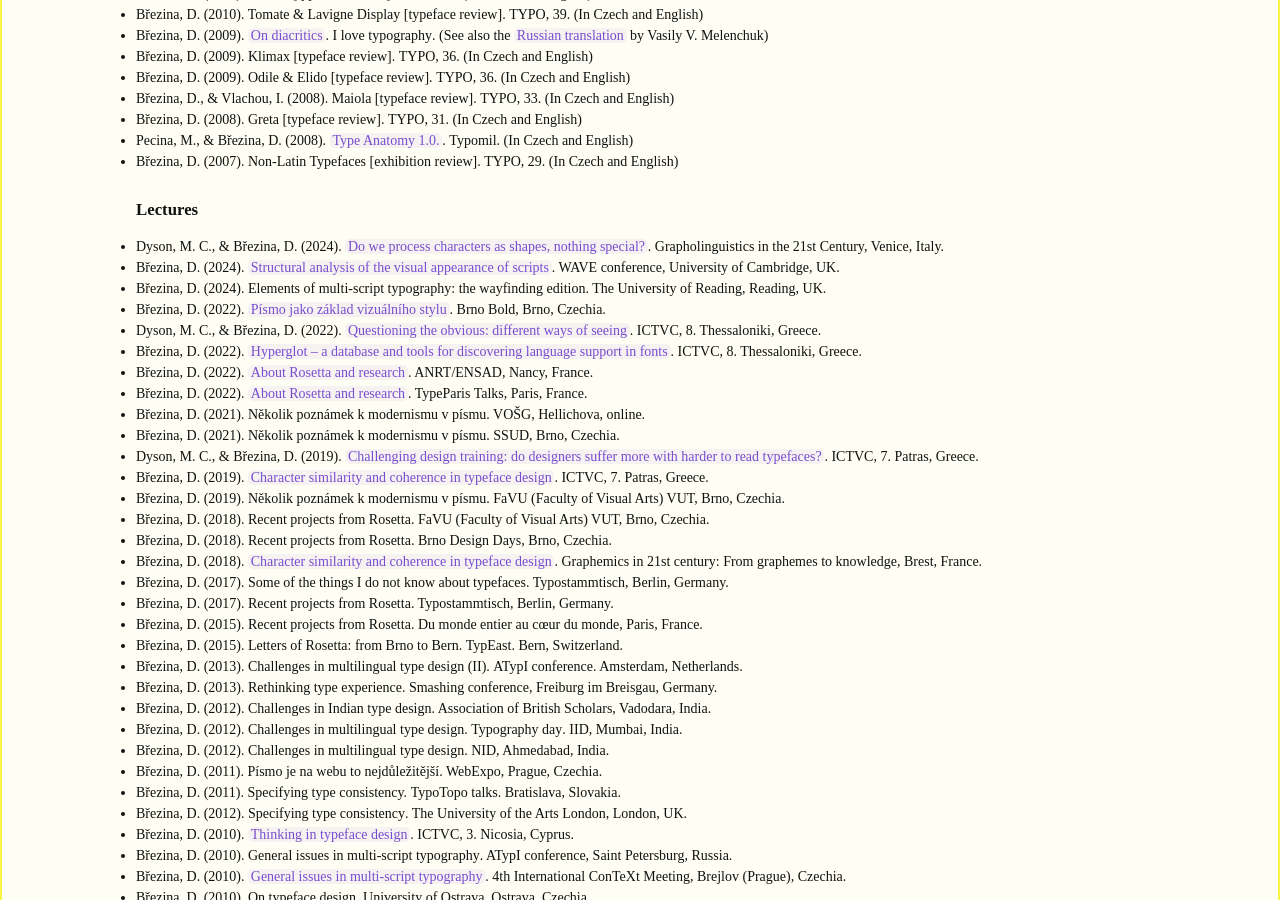
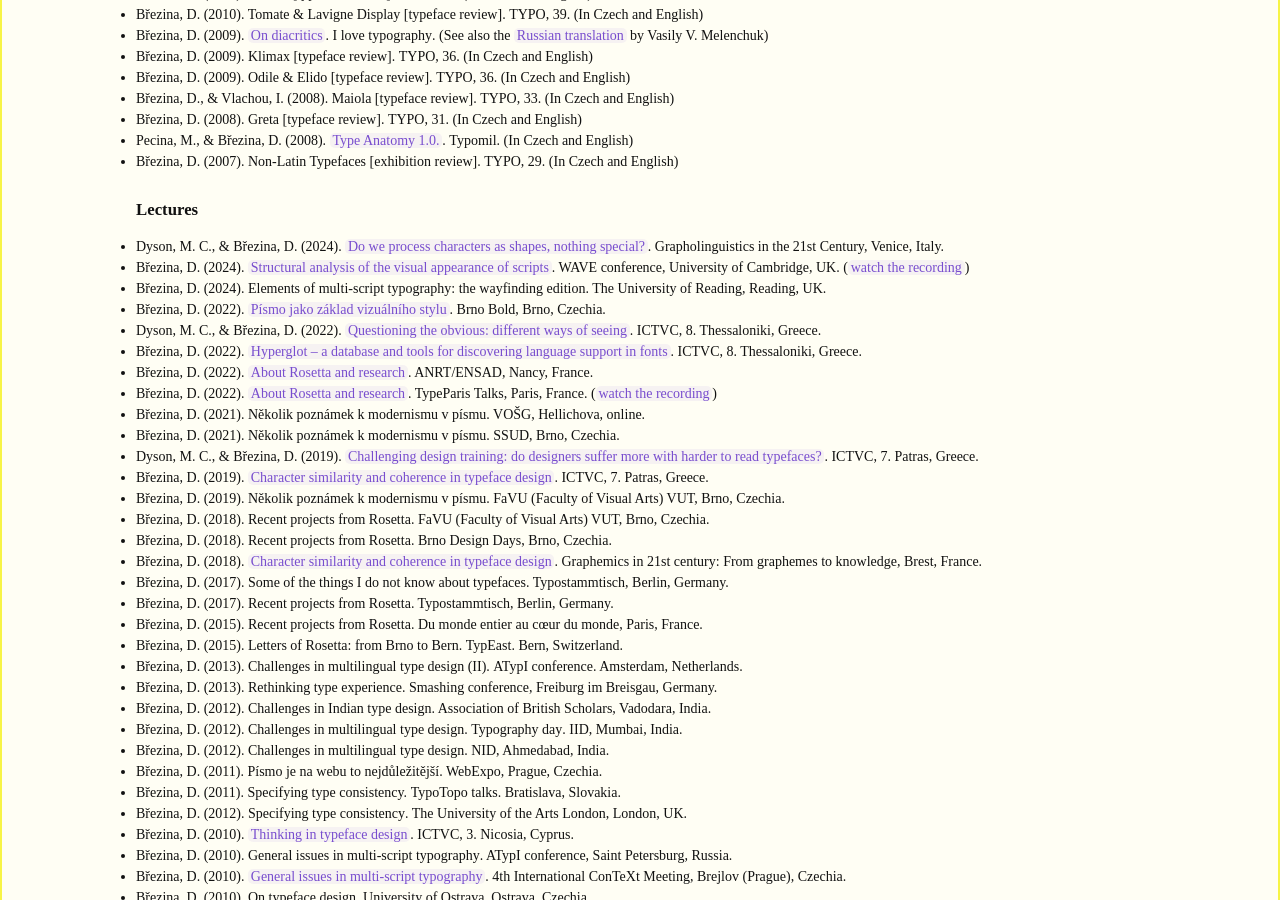
Before and after one commit to MrBrezina/mrbrezina.com, a Jekyll site: the page built from README.md, in a window 1280 px wide and 900 px high, scrolled down 1892 px. Built offline with Jekyll 4.4.1, drawn with Linux system fonts in a browser that asks for light colours; some web fonts are replaced.

Commit message:
Added links to presentation video recordings

```diff
--- a/_data/data.yaml
+++ b/_data/data.yaml
@@ -243,6 +243,7 @@ categories:
     date: 20. 9. 2024
     location: University of Cambridge, UK
     url: https://viewsproject.wordpress.com/writing-as-visual-experience/
+    recording: https://www.youtube.com/watch?v=ehYQceVO7f0
   - authors:
     - Březina, David
     title: "Elements of multi-script typography: the wayfinding edition"
@@ -287,6 +288,7 @@ categories:
     location: Paris, France
     date: 1. 1. 2022
     url: https://typeparis.com/events/david-brezina
+    recording: https://www.youtube.com/watch?v=ws7DSLRdNNs
   - authors:
     - Březina, David
     title: Několik poznámek k modernismu v písmu
--- a/_layouts/default.html
+++ b/_layouts/default.html
@@ -116,6 +116,10 @@
         {% if p.doi %}
           <a href="{{ p.doi}}">{{ p.doi}}</a>
         {% endif %}
+
+        {% if p.recording %}
+          (<a href="{{ p.recording}}">watch the recording</a>)
+        {% endif %}
       </li>
       {% endfor %}
     </ul>
--- a/feed.xml
+++ b/feed.xml
@@ -28,7 +28,11 @@ layout: null
                     {% if c.name == "Lectures" or c.name == "Workshops" %}
                         Where: {{ p.publication }}, {{ p.location }}&lt;br&gt;
                     {% elsif p.publication %}
-                        Publication: {{ p.publication }}
+                        Publication: {{ p.publication }}&lt;br&gt;
+                    {% endif %}
+
+                    {% if p.recording %}
+                      Recording available: &lt;a href="{{ p.recording}}"&gt;{{ p.recording}}&lt;/a&gt;&lt;br&gt;
                     {% endif %}
                     </description>
                 <pubDate>{{ p.date | date_to_rfc822 }}</pubDate>
```
